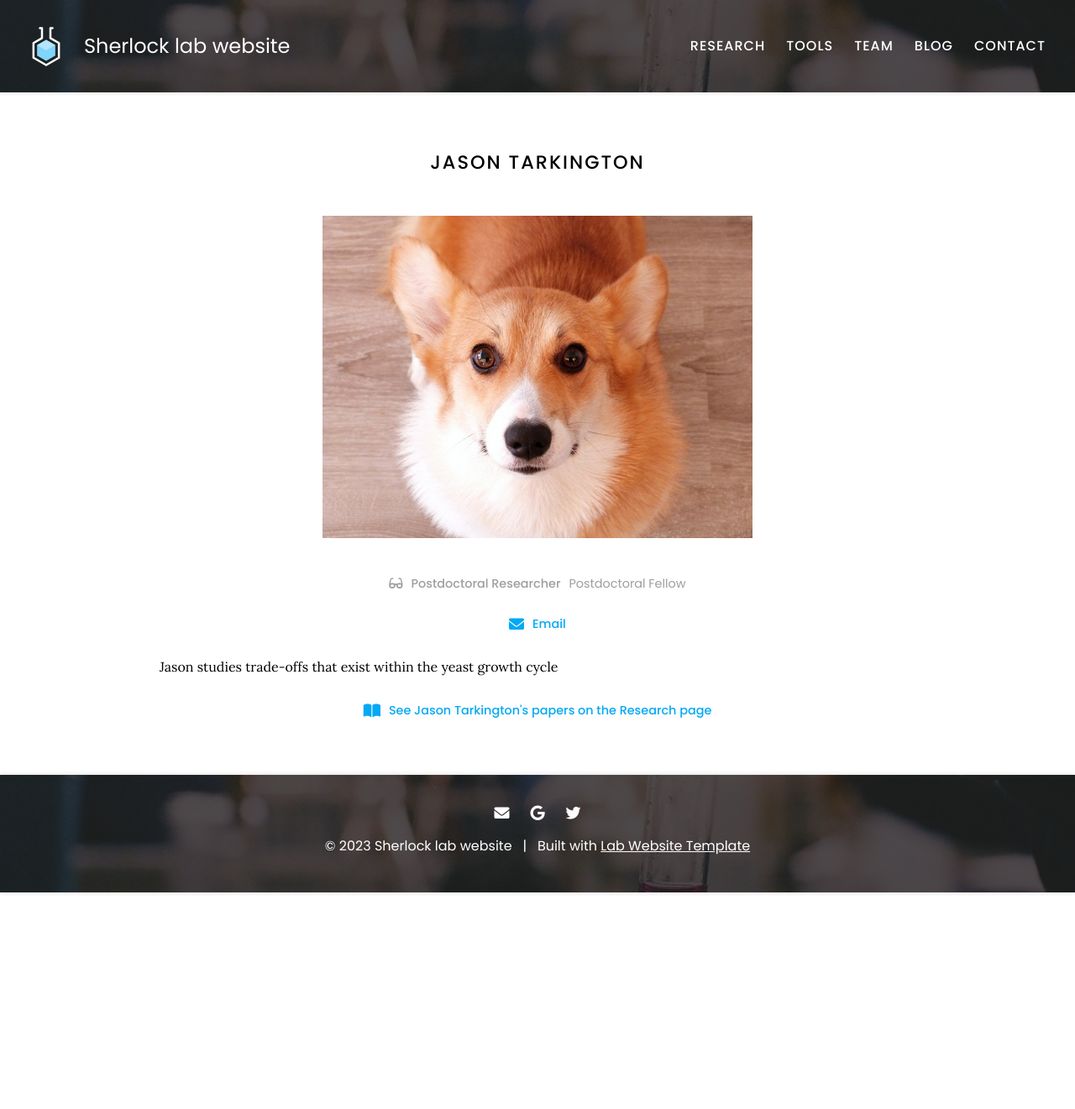
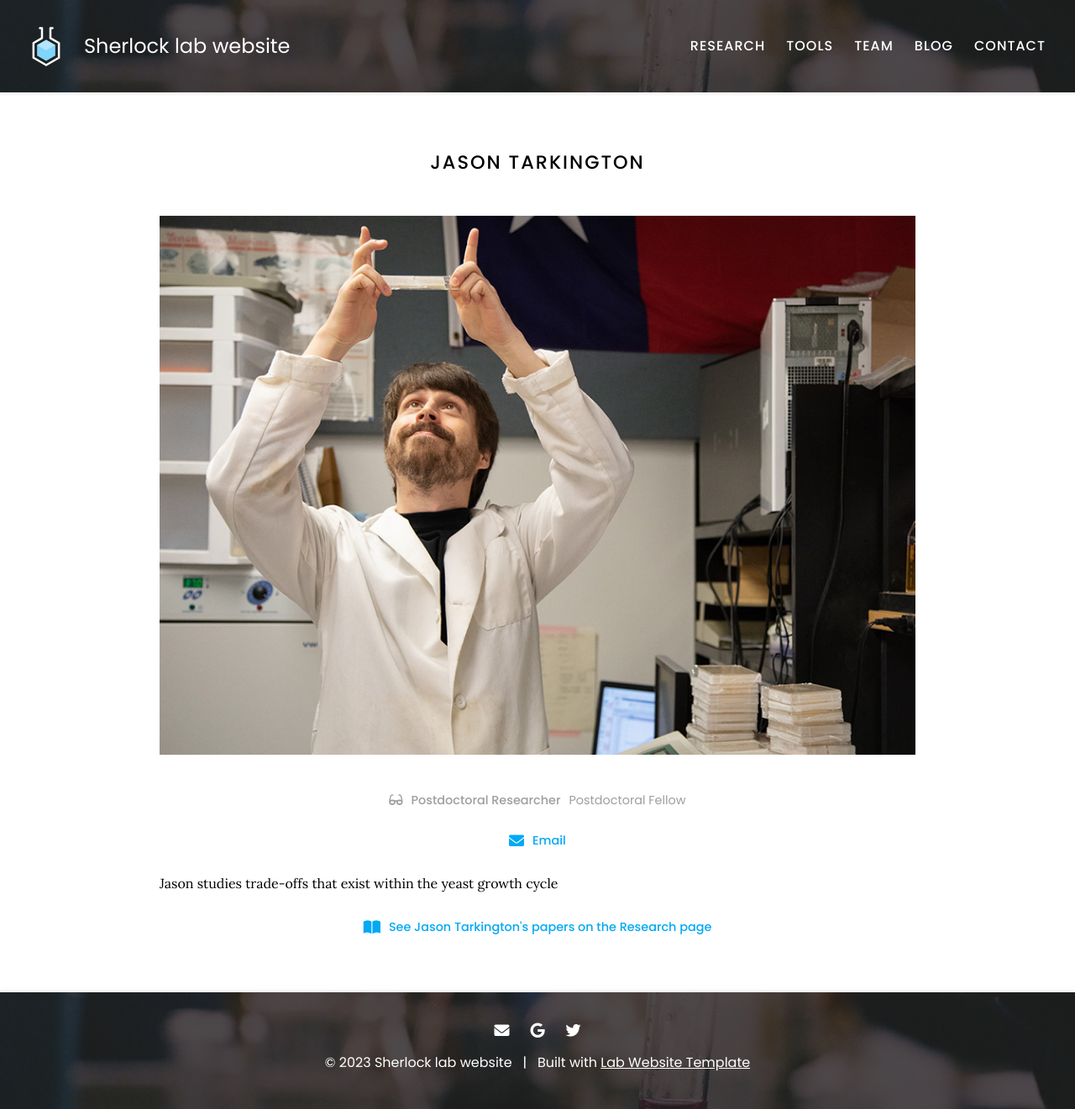
Before and after one commit to gsherloc/sherlock_lab, a Jekyll site: the page built from _members/jason-tarkington.md, in a window 1280 px wide. Shown: the whole page at 84% size. Built offline with Jekyll 4.4.1, drawn with Linux system fonts in a browser that asks for light colours; before the commit the page ends 1063 px from its top, so only the background shows below that.

Commit message:
Update jason-tarkington.md

```diff
--- a/_members/jason-tarkington.md
+++ b/_members/jason-tarkington.md
@@ -1,6 +1,6 @@
 ---
 name: Jason Tarkington
-image: images/member.jpg
+image: images/jason_tarkington.jpg
 description: Postdoctoral Fellow
 role: postdoc
 aliases:
```
